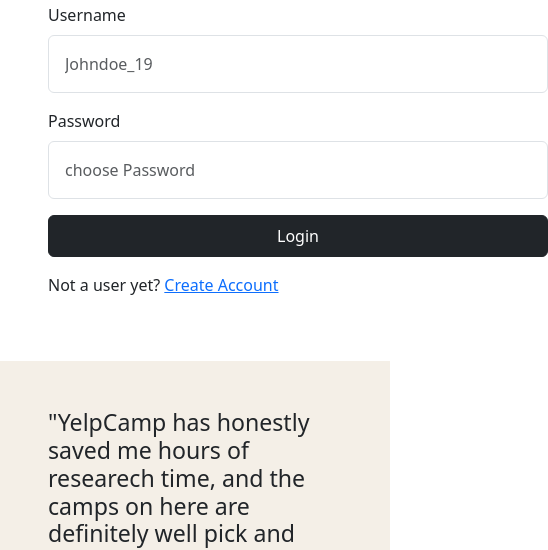
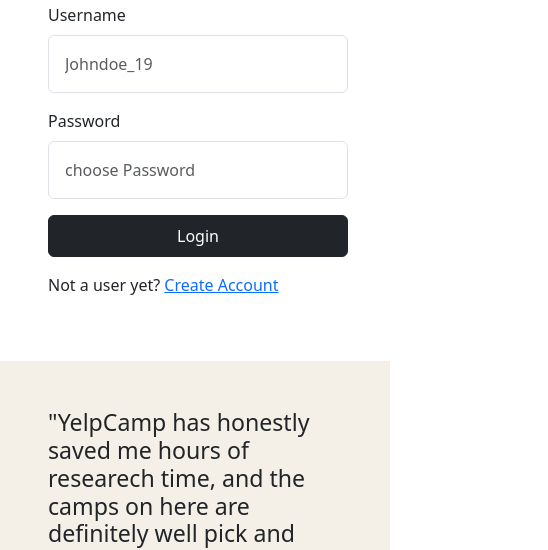
Before and after one commit to Princetoutcouleur/Yelp-Camp-Starter, a plain HTML site: page login.html in a window 390 px wide. Shown: the part 320-870 px from the top of the page, 548 px wide, since content can reach past the window. Drawn offline with nearby package versions, Linux system fonts and the light colour scheme.

Commit message:
responsive input for creating account

```diff
--- a/sign-up.css
+++ b/sign-up.css
@@ -15,3 +15,10 @@ h1{
     align-items: center;
     justify-content: center;
 }
+
+/* Responsive design */
+@media (max-width: 530px) {
+    .input{
+    width: 300px;
+}
+}
```
